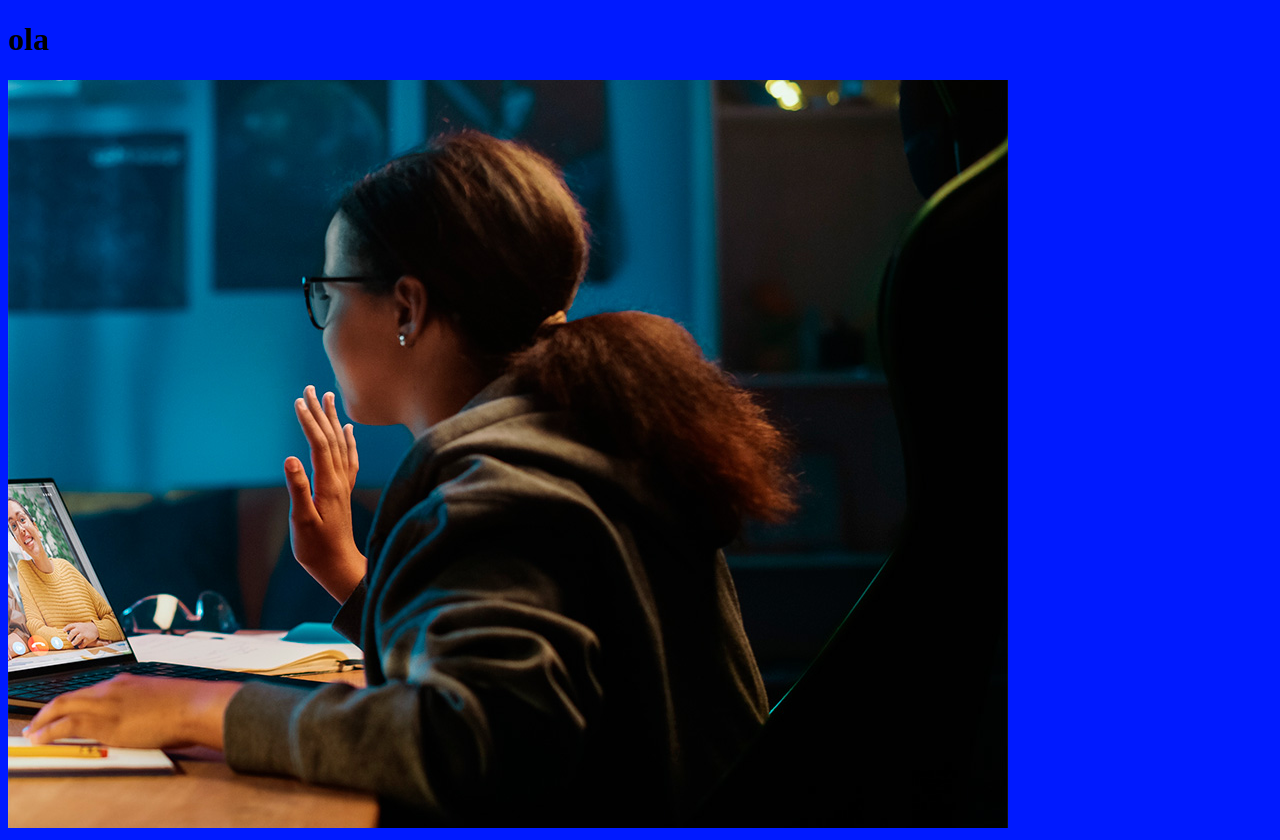
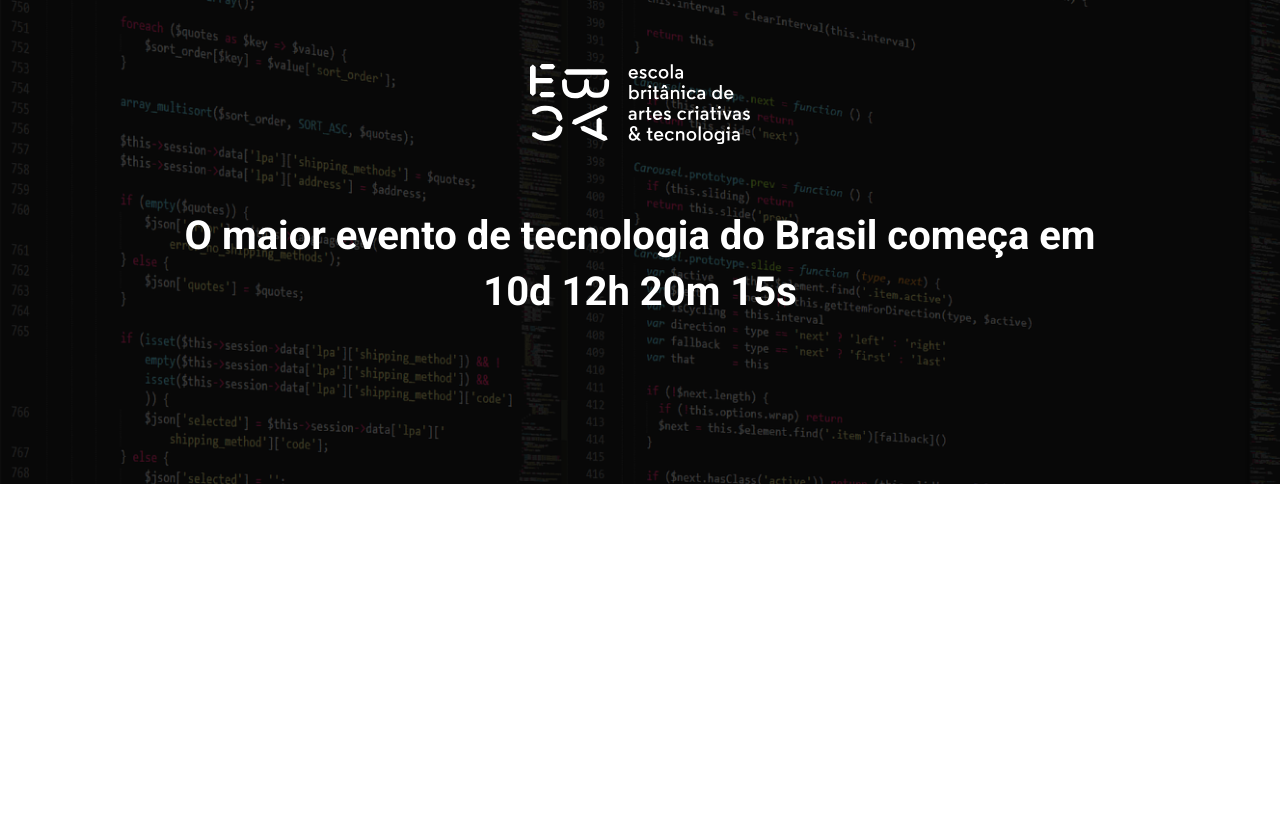
Before and after one commit to douglasciton/EBAC_TALKS, a website built with Parcel: page src/index.html in a window 1280 px wide. After the commit the page ends 800 px from the top, so only its background shows below. Built offline with nearby package versions, Linux system fonts and the light colour scheme.

Commit message:
criando o hero

```diff
--- a/src/index.html
+++ b/src/index.html
@@ -1,14 +1,27 @@
 <!DOCTYPE html>
-<html lang="en">
+<html lang="pt-BR">
+
 <head>
     <meta charset="UTF-8">
     <meta name="viewport" content="width=device-width, initial-scale=1.0">
-    <title>Document</title>
+    <title>EBAC Tech Talks</title>
+    <link rel="preconnect" href="https://fonts.googleapis.com">
+    <link rel="preconnect" href="https://fonts.gstatic.com" crossorigin>
+    <link
+        href="https://fonts.googleapis.com/css2?family=Lobster&family=Roboto+Mono:wght@500&family=Roboto:wght@400;700&family=Work+Sans:wght@400;700&display=swap"
+        rel="stylesheet">
     <link rel="stylesheet" href="styles/main.scss">
 </head>
 <body>
-    <h1>ola</h1>
-    <img src="./images/backend.png" alt="">
-    <script src="scripts/main.js"></script>
+    <header class="hero">
+        <div class="container">
+            <img class="hero__logo" src="./images/ebac_logo.svg" alt="EBAC">
+            <p class="hero__text">
+                O maior evento de tecnologia do Brasil começa em 10d 12h 20m 15s
+            </p>
+        </div>
+    </header>
+
 </body>
+
 </html>
--- /dev/null
+++ b/src/styles/_hero.scss
@@ -0,0 +1,55 @@
+@use 'variaveis';
+
+.hero {
+    padding-top: 64px;
+    padding-bottom: 100px;
+    background-image: url(../images/fundo.png);
+    background-repeat: no-repeat;
+    background-size: cover;
+    position: relative;
+
+    .container {
+        position: relative;
+    }
+
+    &::before {
+        position: absolute;
+        top: 0;
+        left: 0;
+        width: 100%;
+        height: 100%;
+        background-color: #000;
+        content: '';
+        opacity: .7;
+    }
+
+    &__text {
+        margin-top: 64px;
+        margin-bottom: 64px;
+        font-size: 40px;
+        line-height: 56px;
+        color: variaveis.$cor-text;
+        font-weight: 800;
+        text-align: center;
+    }
+
+    &__logo {
+        margin: 0 auto;
+        height: 80px;
+        display: block;
+    }
+
+    @media (max-width: 640px) {
+        padding: 40px 0;
+        &__logo {
+            height: 60px;
+        }
+
+        &__text {
+            font-size: 24px;
+            line-height: 24px;
+            margin: 24px 0;
+        }
+    }
+
+}
--- a/src/styles/main.scss
+++ b/src/styles/main.scss
@@ -1,3 +1,23 @@
-body {
-    background-color: rgb(0, 26, 255);
+@use 'hero';
+@use 'variaveis';
+
+* {
+    margin: 0;
+    padding: 0;
+    box-sizing: border-box;
+    font-family: Roboto, sans-serif;
 }
+
+.container {
+    max-width: 960px;
+    width: 100%;
+    margin: 0 auto;
+
+    @media (max-width: 640px) {
+        max-width: 80%;
+    }
+
+    @media (max-width: 1024px) {
+        max-width: 90%;
+    }
+}
--- /dev/null
+++ b/src/styles/variaveis.scss
@@ -0,0 +1 @@
+$cor-text: #fff;
```
